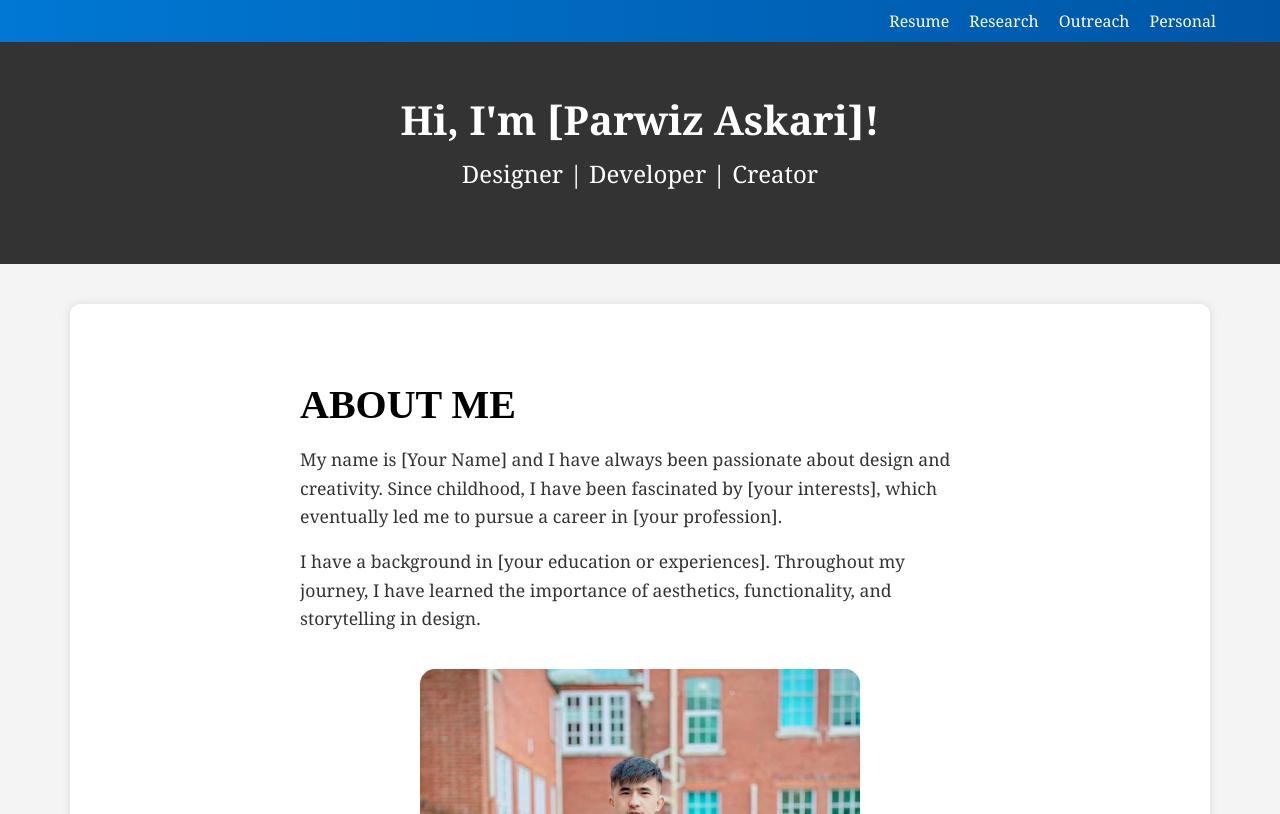
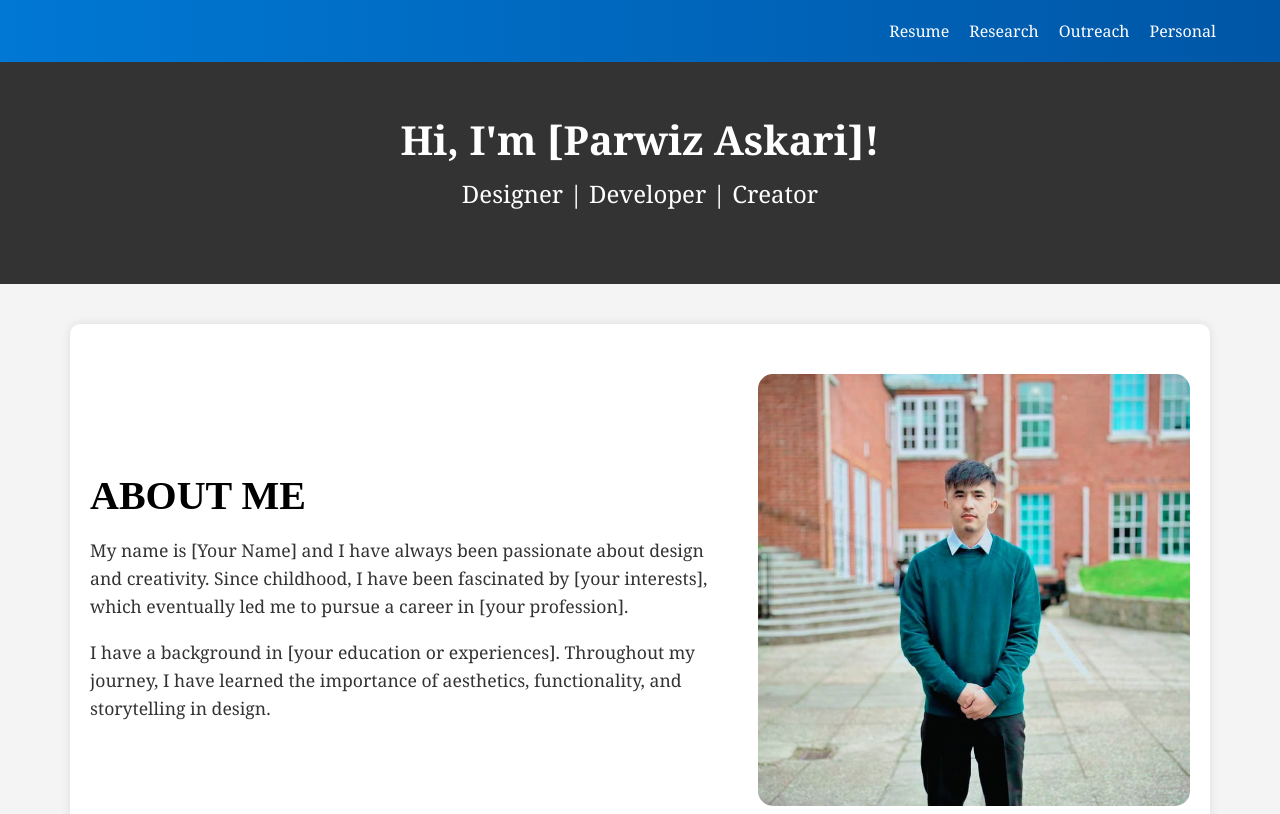
Before and after one commit to Parwiz66/Portfolio---website, a plain HTML site: page personal.html in a window 1280 px wide. Shown: the top 814 px of the page. Drawn offline with Linux system fonts and the light colour scheme.

Commit message:
Update personal.html

```diff
--- a/personal.html
+++ b/personal.html
@@ -18,10 +18,12 @@
             display: flex;
             justify-content: flex-end;
             align-items: center;
-            padding: 10px 5%;
+            padding: 20px 5%;
             background: linear-gradient(90deg, #0078d4, #0056a6);
             color: #fff;
             box-shadow: 0 2px 5px rgba(0, 0, 0, 0.1);
+            width: 90%;
+            margin: 0 auto;
         }
 
         header nav {
@@ -63,7 +65,6 @@
         /* Biography Section */
         .biography-section {
             display: flex;
-            flex-wrap: wrap;
             justify-content: center;
             align-items: center;
             background: white;
@@ -77,8 +78,7 @@
         }
 
         .bio-text {
-            width: 100%;
-            max-width: 60%;
+            width: 60%;
             padding-right: 20px;
         }
 
@@ -95,10 +95,8 @@
         }
 
         .bio-image {
-            width: 100%;
-            max-width: 40%;
+            width: 40%;
             text-align: center;
-            margin-top: 20px;
         }
 
         .bio-image img {
```
